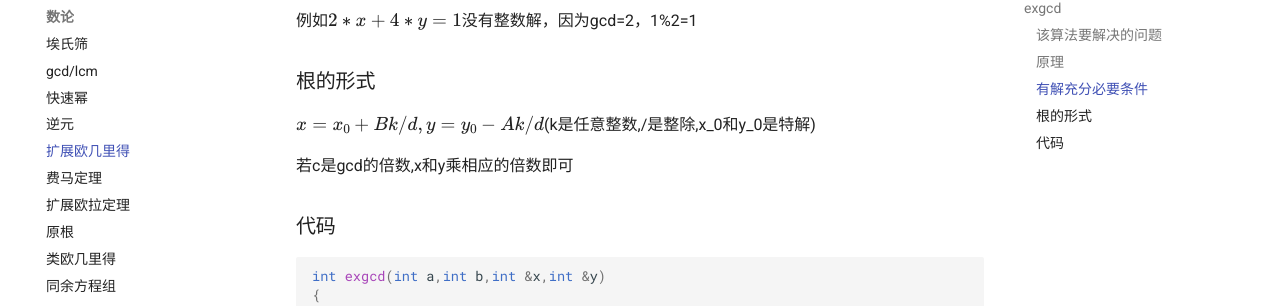
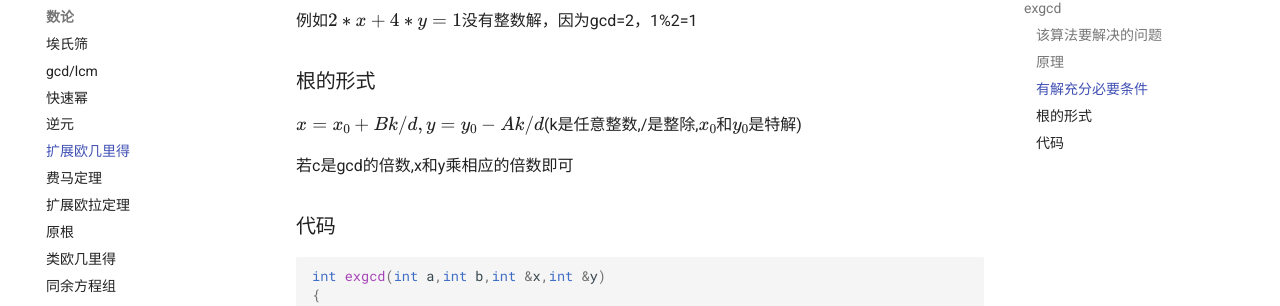
Before and after one commit to Crotes/Cuit-Wiki, an MkDocs documentation site: the page built from docs/Math/扩展欧几里得.md, in a window 1280 px wide and 900 px high, scrolled down 750 px. Shown: the part 148-454 px from the top of the window. Built offline with MkDocs 1.6.1 and Material for MkDocs 9.7.7, drawn with Linux system fonts in a browser that asks for light colours; formulas are drawn with MathJax 3; comment, search, counter and statistics services are not loaded.

```diff
--- a/docs/Math/扩展欧几里得.md
+++ b/docs/Math/扩展欧几里得.md
@@ -32,7 +32,7 @@
 
 ### 根的形式
 
-$x=x_0+Bk/d,y=y_0-Ak/d$(k是任意整数,/是整除,x_0和y_0是特解)
+$x=x_0+Bk/d,y=y_0-Ak/d$(k是任意整数,/是整除,$x_0$和$y_0$是特解)
 
 若c是gcd的倍数,x和y乘相应的倍数即可
 
```
